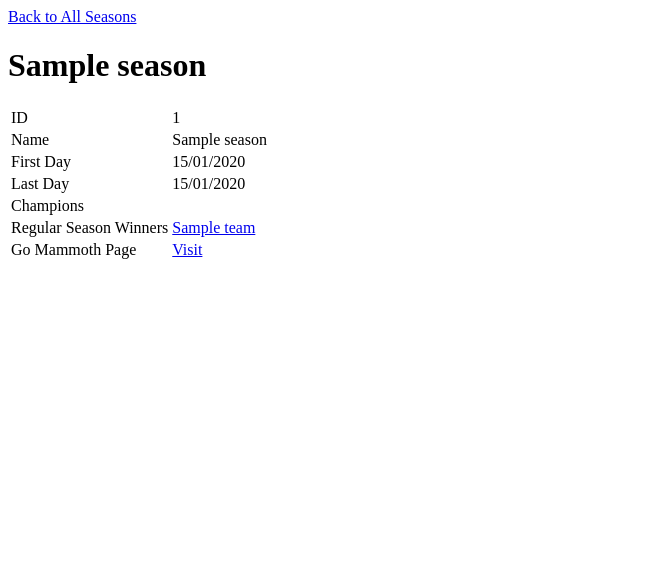
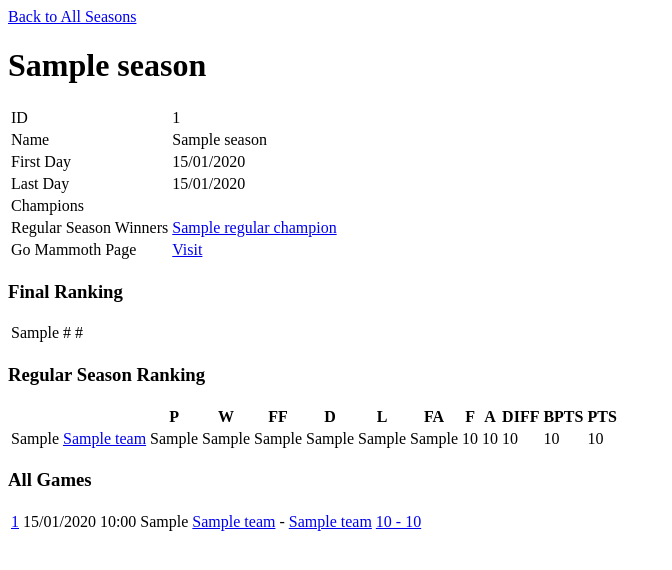
Before and after one commit to zilupe/unicorn, a Python web app: template unicorn/templates/season.html in a window 1280 px wide. Shown: the top 570 px of the page, without its empty margins (0-672 px from the left). Run offline with Jinja, Linux system fonts and the light colour scheme; the template is opened without the code that fills it: most values are stand-ins (such as "Sample title", 1, 10 or a date in 2020).

Commit message:
Lots more

```diff
--- a/unicorn/templates/season.html
+++ b/unicorn/templates/season.html
@@ -25,15 +25,15 @@
     <tr>
         <td>Champions</td>
         <td>
-            {% if season.teams_finals_order[0].fin_position == 1 %}
-                <a href="team_{{ season.teams_finals_order[0].id }}.html">{{ season.teams_finals_order[0].name }}</a>
+            {% if season.is_over %}
+                <a href="team_{{ season.finals_champions.id }}.html">{{ season.finals_champions.name }}</a>
             {% endif %}
         </td>
     </tr>
     <tr>
         <td>Regular Season Winners</td>
         <td>
-            <a href="team_{{ season.teams_regular_order[0].id }}.html">{{ season.teams_regular_order[0].name }}</a>
+            <a href="team_{{ season.regular_champions.id }}.html">{{ season.regular_champions.name }}</a>
         </td>
     </tr>
     <!--
@@ -46,3 +46,81 @@
         </td>
     </tr>
 </table>
+
+<h3>Final Ranking</h3>
+
+<table>
+    {% for team in season.teams_finals_order %}
+        <tr>
+            <td>{{ team.fin_position }}</td>
+            <td>{{ team.simple_link|safe }}</td>
+            <td>{{ team.franchise.simple_link|safe }}</td>
+        </tr>
+    {% endfor %}
+</table>
+
+<h3>Regular Season Ranking</h3>
+
+<table>
+    <thead>
+        <tr>
+            <th>&nbsp;</th>
+            <th>&nbsp;</th>
+            <th>P</th>
+            <th>W</th>
+            <th>FF</th>
+            <th>D</th>
+            <th>L</th>
+            <th>FA</th>
+            <th>F</th>
+            <th>A</th>
+            <th>DIFF</th>
+            <th>BPTS</th>
+            <th>PTS</th>
+        </tr>
+    </thead>
+    {% for team in season.teams_regular_order %}
+        <tr>
+            <td>{{ team.reg_position }}</td>
+            <td><a href="team_{{ team.id }}.html">{{ team.name }}</a></td>
+            <td>{{ team.reg_played }}</td>
+            <td>{{ team.reg_won }}</td>
+            <td>{{ team.reg_forfeits_for }}</td>
+            <td>{{ team.reg_drawn }}</td>
+            <td>{{ team.reg_lost }}</td>
+            <td>{{ team.reg_forfeits_against }}</td>
+            <td>{{ team.reg_score_for }}</td>
+            <td>{{ team.reg_score_against }}</td>
+            <td>{{ team.reg_score_difference }}</td>
+            <td>{{ team.reg_bonus_points }}</td>
+            <td>{{ team.reg_points }}</td>
+        </tr>
+    {% endfor %}
+</table>
+
+<h3>All Games</h3>
+
+<table>
+    {% for game in season.games %}
+        <tr>
+            <td><a href="game_{{ game.id }}.html">{{ game.id }}</a></td>
+            <td>{{ game.starts_at.strftime('%d/%m/%Y') }}</td>
+            <td>{{ game.starts_at.strftime('%H:%M') }}</td>
+            <td>{{ game.season_stage }}</td>
+            <td style="text-align: right">
+                <a href="team_{{ game.home_side.team.id }}.html">{{ game.home_side.team.name }}</a>
+            </td>
+            <td> - </td>
+            <td style="text-align: left">
+                <a href="team_{{ game.away_side.team.id }}.html">{{ game.away_side.team.name }}</a>
+            </td>
+            <td>
+                <a href="game_{{ game.id }}.html">
+                    {{ game.home_side.score }}
+                    -
+                    {{ game.away_side.score }}
+                </a>
+            </td>
+        </tr>
+    {% endfor %}
+</table>
--- a/unicorn/v2/season_page.py
+++ b/unicorn/v2/season_page.py
@@ -193,6 +193,12 @@ class SeasonPage:
                     elif game.home_team_outcome in (GameOutcomes.lost, GameOutcomes.forfeit_against):
                         self.teams[game.home_team_id].fin_position = 8
                         self.teams[game.away_team_id].fin_position = 7
+                elif season_stage == SeasonStages.semifinal5th1:
+                    # In a 7 team league losing 5th place semifinal means you finish last (7th)
+                    if game.home_team_outcome in (GameOutcomes.won, GameOutcomes.forfeit_for):
+                        self.teams[game.away_team_id].fin_position = 7
+                    elif game.home_team_outcome in (GameOutcomes.lost, GameOutcomes.forfeit_against):
+                        self.teams[game.home_team_id].fin_position = 7
 
             self.game_days.append(GameDay(
                 date=week_date,
```
Also changed, not shown: unicorn/models.py (+55 -1 lines), unicorn/templates/franchise.html (+19 -0 lines), unicorn/templates/franchises_all.html (+10 -0 lines), unicorn/templates/game.html (+30 -1 lines), unicorn/templates/seasons_all.html (+12 -2 lines), unicorn/values.py (+9 -0 lines).
